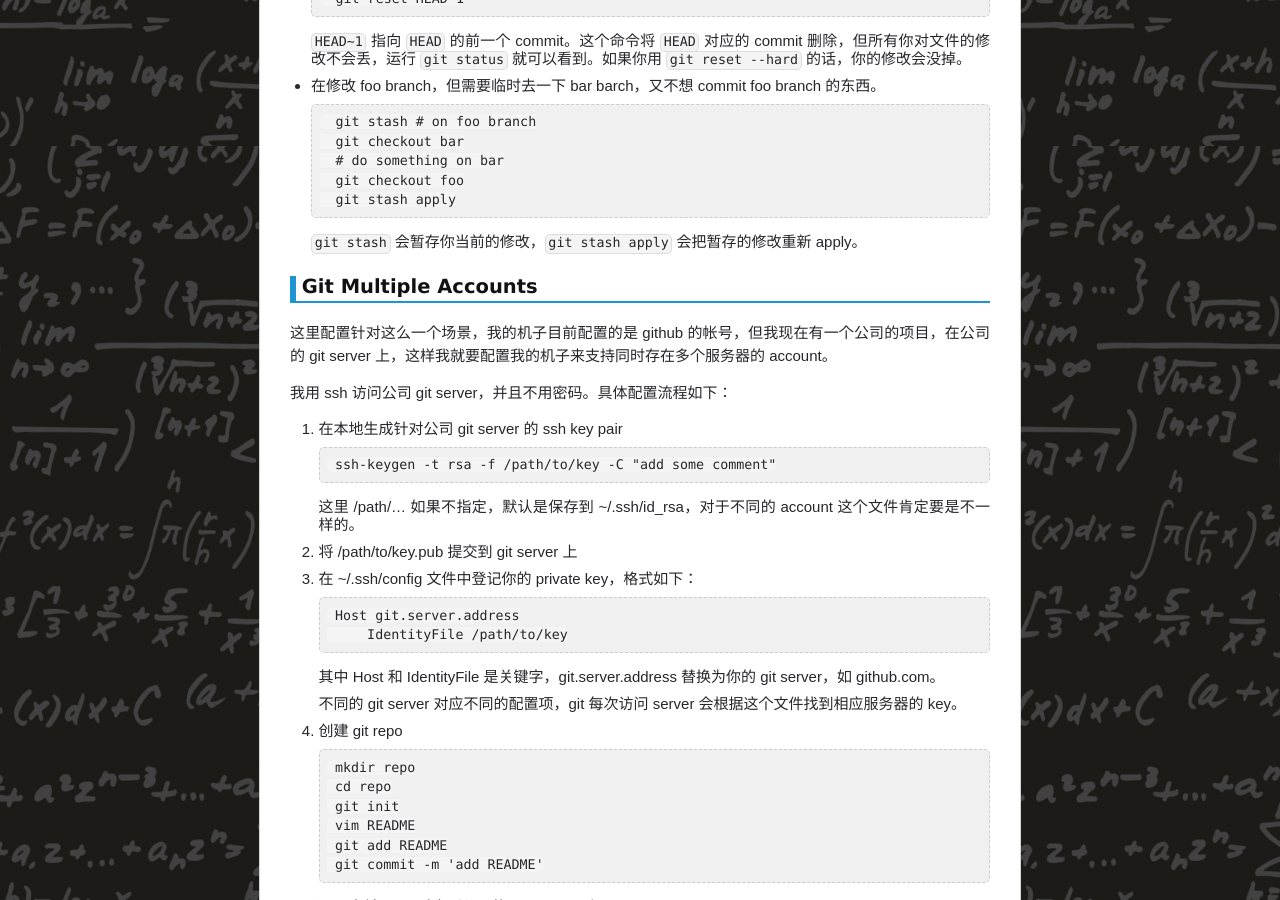
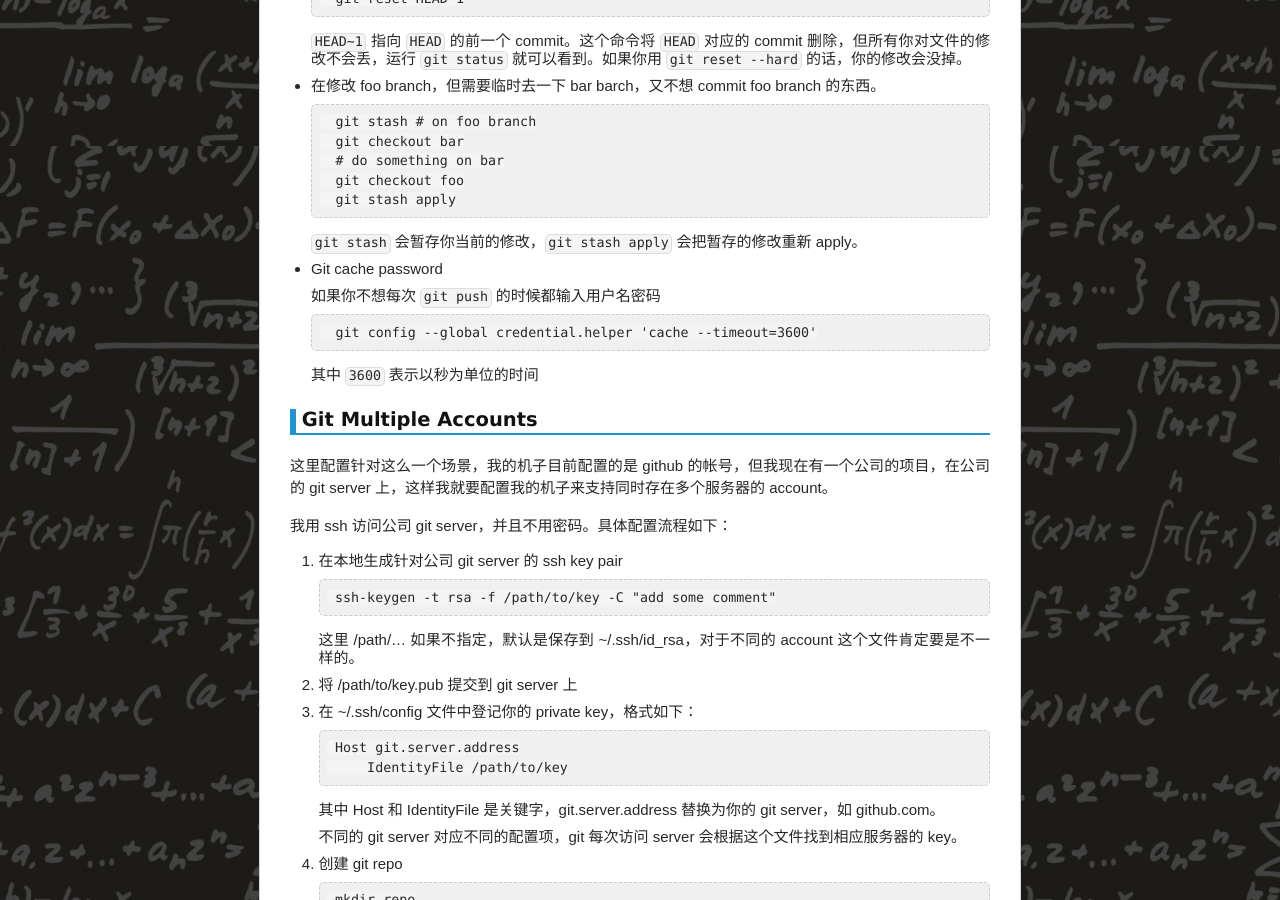
Before and after one commit to chenrushan/chenrushan.github.io, a Jekyll site: the page built from _posts/2013-12-09-git.markdown, in a window 1280 px wide and 900 px high, scrolled down 4354 px. Built offline with Jekyll 4.4.1, drawn with Linux system fonts in a browser that asks for light colours; Markdown is read by kramdown in place of the engine named in the settings.

Commit message:
[git]: update

```diff
--- a/_posts/2013-12-09-git.markdown
+++ b/_posts/2013-12-09-git.markdown
@@ -184,6 +184,14 @@ git branch 是一个非常轻量的 object，可以理解为就是一个指针
 
     `git stash` 会暂存你当前的修改，`git stash apply` 会把暂存的修改重新 apply。
 
+* Git cache password
+
+    如果你不想每次 `git push` 的时候都输入用户名密码
+
+        git config --global credential.helper 'cache --timeout=3600'
+
+    其中 `3600` 表示以秒为单位的时间
+
 ### Git Multiple Accounts
 
 这里配置针对这么一个场景，我的机子目前配置的是 github 的帐号，但我现在有一个公司的项目，在公司的 git server 上，这样我就要配置我的机子来支持同时存在多个服务器的 account。
```
